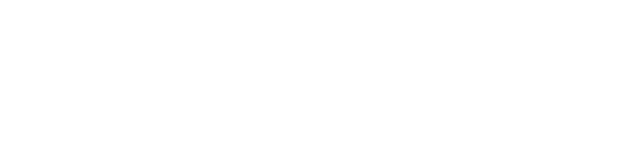
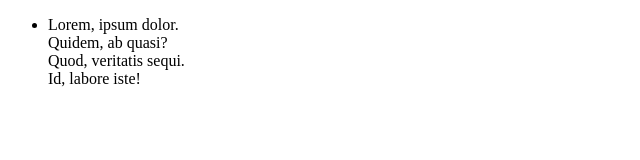
Before and after one commit to mhmtates/kodluyoruzilkrepo, a plain HTML site: page index.html in a window 1280 px wide. Shown: the whole page, without its empty margins (0-640 px from the left). Drawn offline with Linux system fonts and the light colour scheme.

Commit message:
index degistirildi

```diff
--- a/index.html
+++ b/index.html
@@ -7,6 +7,13 @@
     <title>Document</title>
 </head>
 <body>
-
+    <ul>
+        <li>
+            <div>Lorem, ipsum dolor.</div>
+            <div>Quidem, ab quasi?</div>
+            <div>Quod, veritatis sequi.</div>
+            <div>Id, labore iste!</div>
+        </li>
+    </ul>
 </body>
 </html>
```
